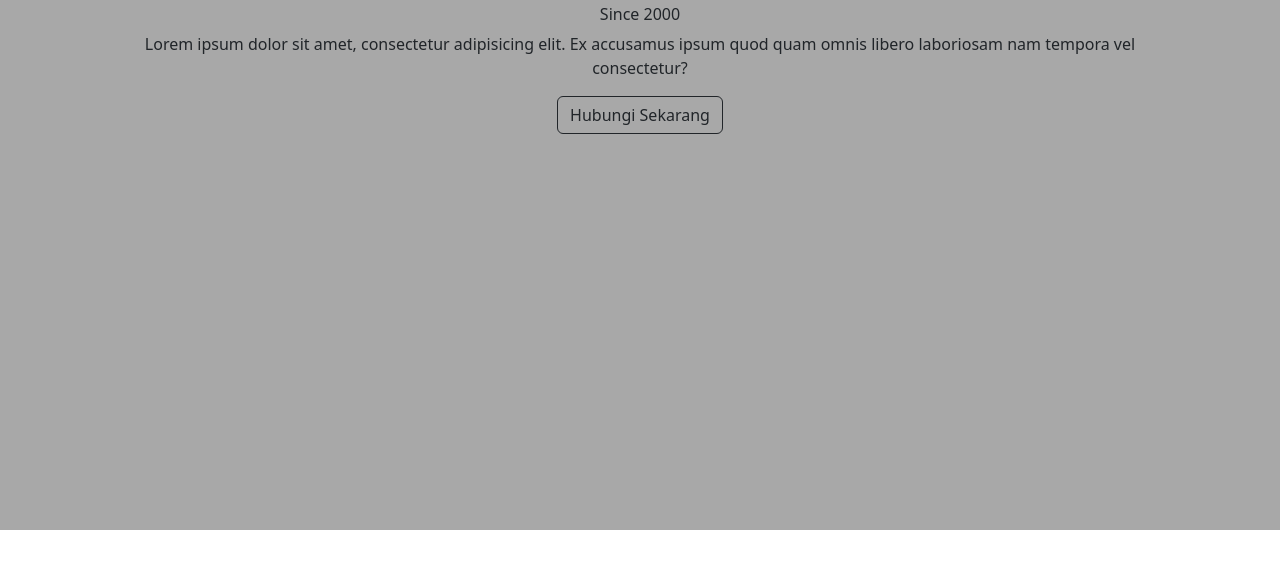
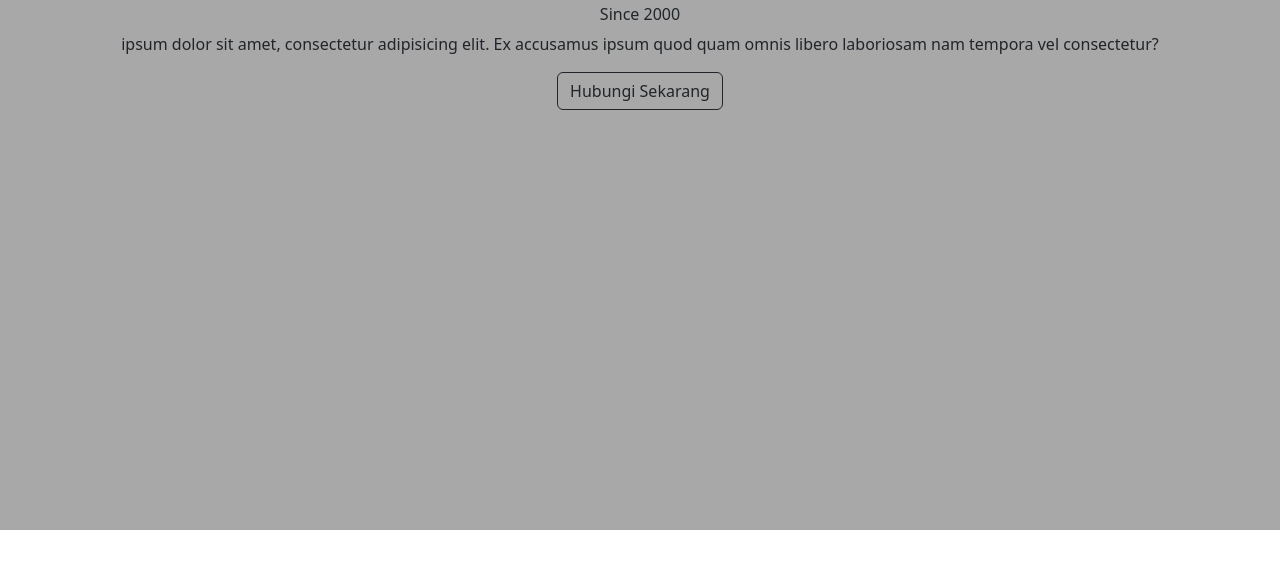
Before and after one commit to eeswepe/vac-development, a plain HTML site: page index.html in a window 1280 px wide. Shown: the part 270-838 px from the top of the page. Drawn offline with nearby package versions, Linux system fonts and the light colour scheme.

Commit message:
test edit

```diff
--- a/index.html
+++ b/index.html
@@ -15,7 +15,7 @@
         <img src="./assets/logo.png" alt="Vanjol Auto Care Logo" class="vac-logo">
         <h1 class="text-center">Vanjol Auto Care</h1>
         <h6>Since 2000</h6>
-        <p class="text-center">Lorem ipsum dolor sit amet, consectetur adipisicing elit. Ex accusamus ipsum quod quam omnis libero laboriosam nam tempora vel consectetur?</p>
+        <p class="text-center">ipsum dolor sit amet, consectetur adipisicing elit. Ex accusamus ipsum quod quam omnis libero laboriosam nam tempora vel consectetur?</p>
         <button class="btn btn-outline-dark">Hubungi Sekarang</button>
     </div>
     <!-- End Jumbotron -->
```
